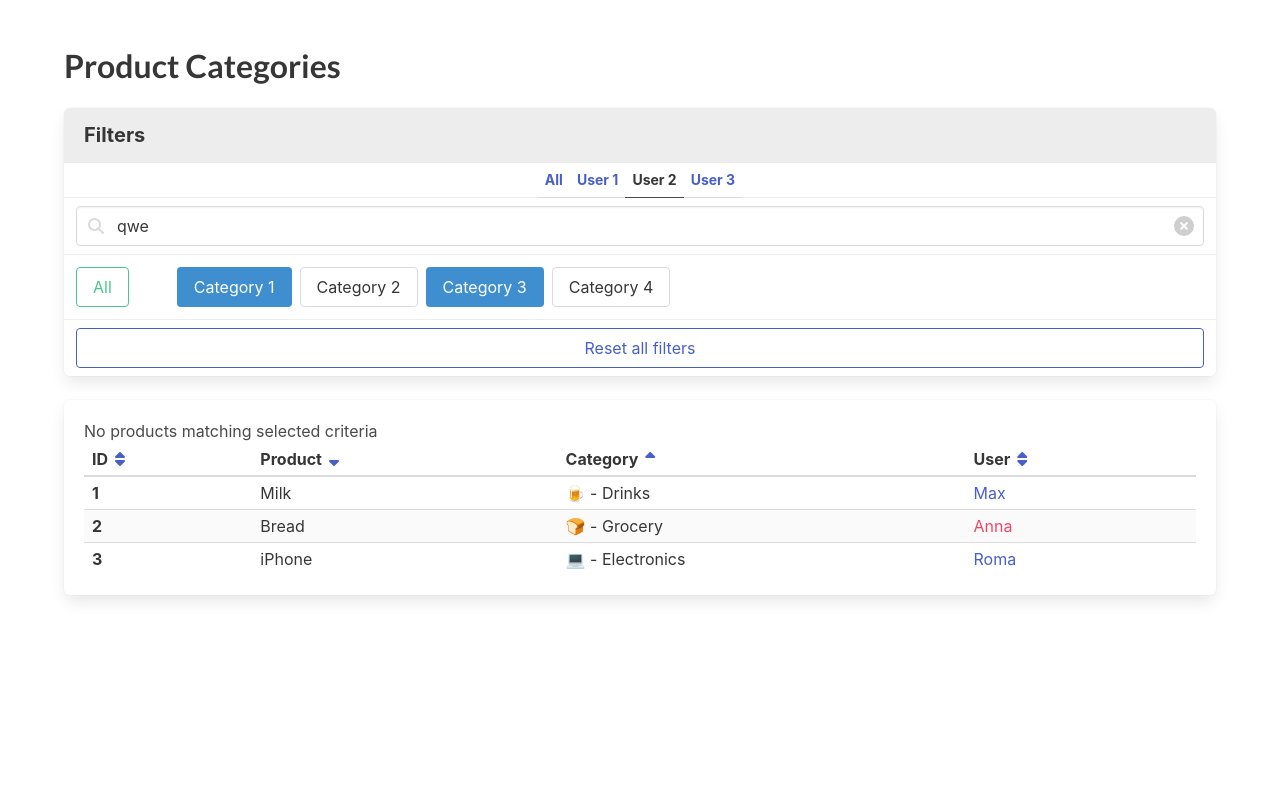
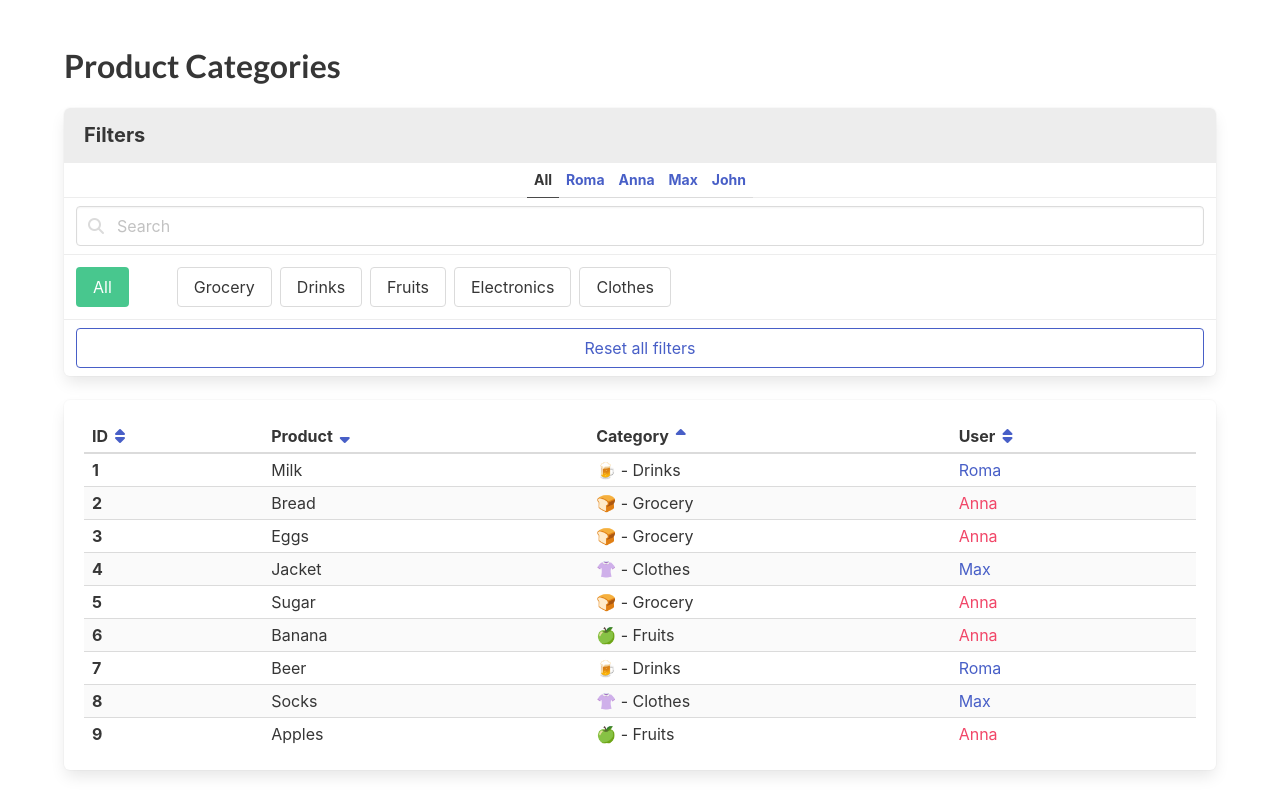
Before and after one commit to alexandra-protyanova/fe_aug23_product-categories-practice, a React (Create React App) app: page / in a window 1280 px wide. Built offline with nearby package versions, Linux system fonts and the light colour scheme.

Commit message:
mandatory and filter by categories tasks done

```diff
--- a/src/App.jsx
+++ b/src/App.jsx
@@ -1,19 +1,65 @@
 /* eslint-disable jsx-a11y/accessible-emoji */
-import React from 'react';
+import React, { useState } from 'react';
+import cn from 'classnames';
 import './App.scss';
 
-// import usersFromServer from './api/users';
-// import categoriesFromServer from './api/categories';
-// import productsFromServer from './api/products';
+import usersFromServer from './api/users';
+import categoriesFromServer from './api/categories';
+import productsFromServer from './api/products';
 
-// const products = productsFromServer.map((product) => {
-//   const category = null; // find by product.categoryId
-//   const user = null; // find by category.ownerId
+const products = productsFromServer.map((product) => {
+  const category = categoriesFromServer
+    .find(cCategory => cCategory.id === product.categoryId); // find by product.categoryId
+  const user = usersFromServer.find(cUser => cUser.id === category.ownerId); // find by category.ownerId
 
-//   return null;
-// });
+  return {
+    ...product,
+    category,
+    user,
+  };
+});
 
-export const App = () => (
+const filterProducts = (
+  productList,
+  selectedUserId,
+  query,
+  selectedCategoryIDs,
+) => {
+  let filteredProducts = [...productList];
+
+  if (selectedUserId) {
+    filteredProducts = filteredProducts
+      .filter(product => product.user.id === selectedUserId);
+  }
+
+  if (query) {
+    const normalizedQuery = query.toLowerCase();
+
+    filteredProducts = filteredProducts
+      .filter(product => product.name.toLowerCase().includes(normalizedQuery));
+  }
+
+  if (selectedCategoryIDs.length > 0) {
+    filteredProducts = filteredProducts
+      .filter(product => selectedCategoryIDs.includes(product.categoryId));
+  }
+
+  return filteredProducts;
+};
+
+export const App = () => {
+  const [selectedUserId, setSelectedUser] = useState(0);
+  const [query, setQuery] = useState('');
+  const [selectedCategoryIDs, setSelectedCategoryIDs] = useState([]);
+
+  const filteredProducts = filterProducts(
+    products,
+    selectedUserId,
+    query,
+    selectedCategoryIDs,
+  );
+
+  return (
     <div className="section">
       <div className="container">
         <h1 className="title">Product Categories</h1>
@@ -26,31 +72,22 @@ export const App = () => (
               <a
                 data-cy="FilterAllUsers"
                 href="#/"
+                className={cn({ 'is-active': selectedUserId === 0 })}
+                onClick={() => setSelectedUser(0)}
               >
                 All
               </a>
 
+              {usersFromServer.map(user => (
                 <a
                   data-cy="FilterUser"
                   href="#/"
+                  className={cn({ 'is-active': selectedUserId === user.id })}
+                  onClick={() => setSelectedUser(user.id)}
                 >
-              User 1
+                  {user.name}
                 </a>
-
-            <a
-              data-cy="FilterUser"
-              href="#/"
-              className="is-active"
-            >
-              User 2
-            </a>
-
-            <a
-              data-cy="FilterUser"
-              href="#/"
-            >
-              User 3
-            </a>
+              ))}
             </p>
 
             <div className="panel-block">
@@ -60,21 +97,25 @@ export const App = () => (
                   type="text"
                   className="input"
                   placeholder="Search"
-                value="qwe"
+                  value={query}
+                  onChange={e => setQuery(e.target.value)}
                 />
 
                 <span className="icon is-left">
                   <i className="fas fa-search" aria-hidden="true" />
                 </span>
 
+                {query.length > 0 && (
                 <span className="icon is-right">
                   {/* eslint-disable-next-line jsx-a11y/control-has-associated-label */}
                   <button
                     data-cy="ClearButton"
                     type="button"
                     className="delete"
+                    onClick={() => setQuery('')}
                   />
                 </span>
+                )}
               </p>
             </div>
 
@@ -82,41 +123,45 @@ export const App = () => (
               <a
                 href="#/"
                 data-cy="AllCategories"
-              className="button is-success mr-6 is-outlined"
+                className={cn(
+                  'button',
+                  'is-success',
+                  'mr-6',
+                  { 'is-outlined': selectedCategoryIDs.length !== 0 },
+                )}
+                onClick={() => setSelectedCategoryIDs([])}
               >
                 All
               </a>
 
+              {categoriesFromServer.map(category => (
                 <a
                   data-cy="Category"
-              className="button mr-2 my-1 is-info"
+                  className={cn(
+                    'button',
+                    'mr-2',
+                    'my-1',
+                    {
+                      'is-info': selectedCategoryIDs.includes(category.id),
+                    },
+                  )
+                  }
                   href="#/"
+                  onClick={() => {
+                    if (selectedCategoryIDs.includes(category.id)) {
+                      setSelectedCategoryIDs(
+                        selectedCategoryIDs.filter(id => id !== category.id),
+                      );
+                    } else {
+                      setSelectedCategoryIDs(
+                        [...selectedCategoryIDs, category.id],
+                      );
+                    }
+                  }}
                 >
-              Category 1
+                  {category.title}
                 </a>
-
-            <a
-              data-cy="Category"
-              className="button mr-2 my-1"
-              href="#/"
-            >
-              Category 2
-            </a>
-
-            <a
-              data-cy="Category"
-              className="button mr-2 my-1 is-info"
-              href="#/"
-            >
-              Category 3
-            </a>
-            <a
-              data-cy="Category"
-              className="button mr-2 my-1"
-              href="#/"
-            >
-              Category 4
-            </a>
+              ))}
             </div>
 
             <div className="panel-block">
@@ -124,6 +169,11 @@ export const App = () => (
                 data-cy="ResetAllButton"
                 href="#/"
                 className="button is-link is-outlined is-fullwidth"
+                onClick={() => {
+                  setSelectedUser(0);
+                  setQuery('');
+                  setSelectedCategoryIDs([]);
+                }}
               >
                 Reset all filters
               </a>
@@ -132,10 +182,13 @@ export const App = () => (
         </div>
 
         <div className="box table-container">
+          {filteredProducts.length === 0
+            ? (
               <p data-cy="NoMatchingMessage">
                 No products matching selected criteria
               </p>
-
+            )
+            : (
               <table
                 data-cy="ProductTable"
                 className="table is-striped is-narrow is-fullwidth"
@@ -160,7 +213,10 @@ export const App = () => (
 
                         <a href="#/">
                           <span className="icon">
-                      <i data-cy="SortIcon" className="fas fa-sort-down" />
+                            <i
+                              data-cy="SortIcon"
+                              className="fas fa-sort-down"
+                            />
                           </span>
                         </a>
                       </span>
@@ -193,56 +249,34 @@ export const App = () => (
                 </thead>
 
                 <tbody>
+                  {filteredProducts.map(product => (
                     <tr data-cy="Product">
                       <td className="has-text-weight-bold" data-cy="ProductId">
-                1
+                        {product.id}
                       </td>
 
-              <td data-cy="ProductName">Milk</td>
-              <td data-cy="ProductCategory">🍺 - Drinks</td>
+                      <td data-cy="ProductName">{product.name}</td>
+                      <td data-cy="ProductCategory">{`${product.category.icon} - ${product.category.title}`}</td>
 
                       <td
                         data-cy="ProductUser"
-                className="has-text-link"
+                        className={
+                        `${product.user.sex === 'm'
+                          ? 'has-text-link'
+                          : 'has-text-danger'
+                        }`
+                      }
                       >
-                Max
+                        {product.user.name}
                       </td>
                     </tr>
-
-            <tr data-cy="Product">
-              <td className="has-text-weight-bold" data-cy="ProductId">
-                2
-              </td>
-
-              <td data-cy="ProductName">Bread</td>
-              <td data-cy="ProductCategory">🍞 - Grocery</td>
-
-              <td
-                data-cy="ProductUser"
-                className="has-text-danger"
-              >
-                Anna
-              </td>
-            </tr>
-
-            <tr data-cy="Product">
-              <td className="has-text-weight-bold" data-cy="ProductId">
-                3
-              </td>
-
-              <td data-cy="ProductName">iPhone</td>
-              <td data-cy="ProductCategory">💻 - Electronics</td>
-
-              <td
-                data-cy="ProductUser"
-                className="has-text-link"
-              >
-                Roma
-              </td>
-            </tr>
+                  ))}
                 </tbody>
               </table>
+            )
+          }
         </div>
       </div>
     </div>
   );
+};
```
Also changed, not shown: 1 other file (tests, documents, lock files or other folders). Lines whose indentation alone changed are shown as unchanged.
